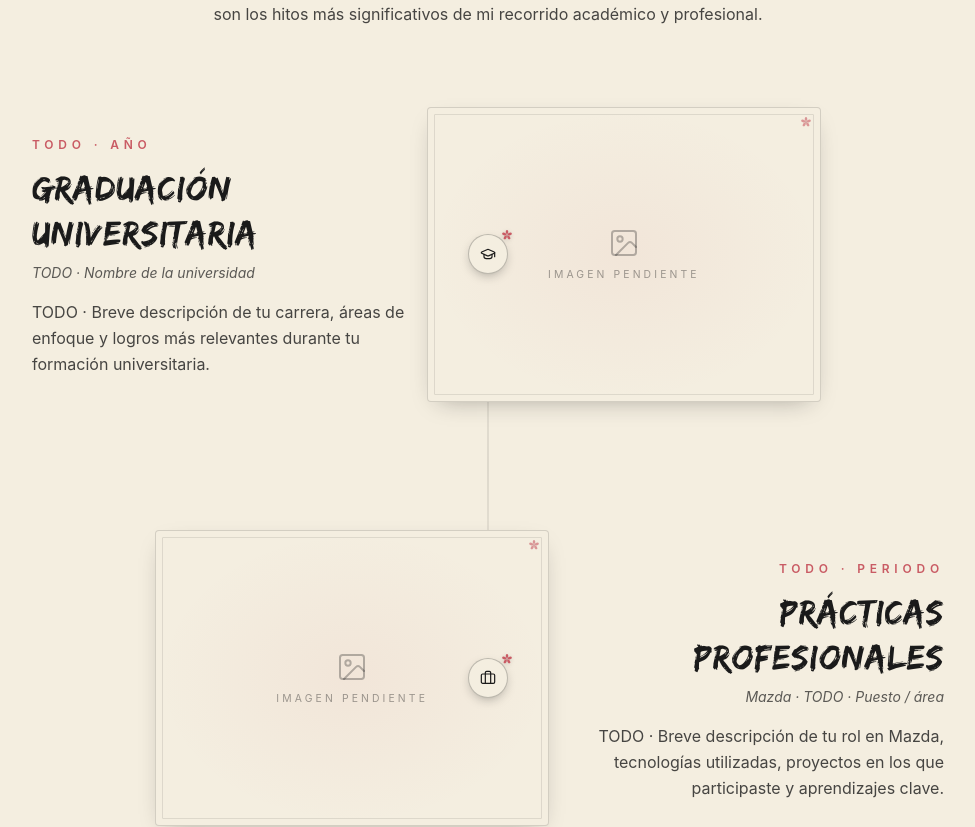
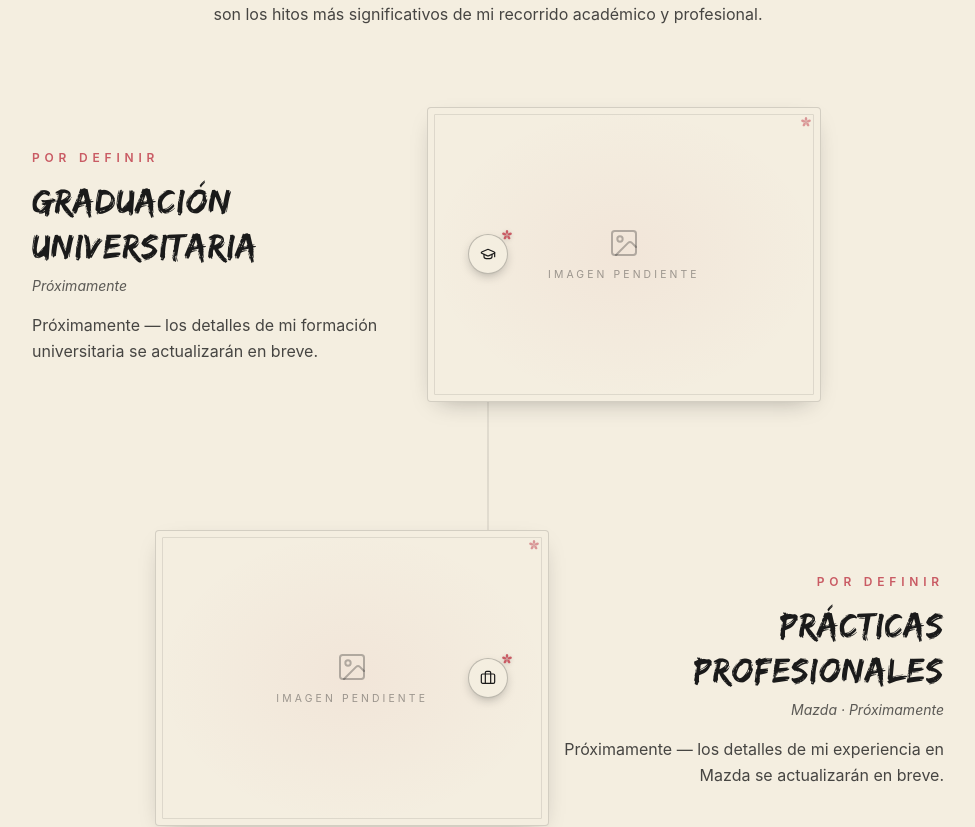
Before and after one commit to p5Patricio/Portafolio-Sakura, a React (Vite) app: page / in a window 1280 px wide. Shown: the part 2421-3248 px from the top of the page, without its empty margins (152-1127 px from the left). Built offline with nearby package versions, Linux system fonts and the light colour scheme.

Commit message:
feat(content): replace TODO placeholders in translations

```diff
--- a/src/data/translations.ts
+++ b/src/data/translations.ts
@@ -142,18 +142,18 @@ export const translations: Record<Lang, Dict> = {
       placeholderImage: 'Imagen pendiente',
       items: [
         {
-          period: 'TODO · Año',
+          period: 'Por definir',
           title: 'Graduación Universitaria',
-          institution: 'TODO · Nombre de la universidad',
+          institution: 'Próximamente',
           description:
-            'TODO · Breve descripción de tu carrera, áreas de enfoque y logros más relevantes durante tu formación universitaria.',
+            'Próximamente — los detalles de mi formación universitaria se actualizarán en breve.',
         },
         {
-          period: 'TODO · Periodo',
+          period: 'Por definir',
           title: 'Prácticas Profesionales',
-          institution: 'Mazda · TODO · Puesto / área',
+          institution: 'Mazda · Próximamente',
           description:
-            'TODO · Breve descripción de tu rol en Mazda, tecnologías utilizadas, proyectos en los que participaste y aprendizajes clave.',
+            'Próximamente — los detalles de mi experiencia en Mazda se actualizarán en breve.',
         },
       ],
     },
@@ -251,18 +251,18 @@ export const translations: Record<Lang, Dict> = {
       placeholderImage: 'Image pending',
       items: [
         {
-          period: 'TODO · Year',
+          period: 'TBD',
           title: 'University Graduation',
-          institution: 'TODO · University name',
+          institution: 'Coming soon',
           description:
-            'TODO · Brief description of your degree, areas of focus and most relevant achievements during your university studies.',
+            'Coming soon — details about my university studies will be updated shortly.',
         },
         {
-          period: 'TODO · Period',
+          period: 'TBD',
           title: 'Internship',
-          institution: 'Mazda · TODO · Role / area',
+          institution: 'Mazda · Coming soon',
           description:
-            'TODO · Brief description of your role at Mazda, technologies used, projects you contributed to and key takeaways.',
+            'Coming soon — details about my experience at Mazda will be updated shortly.',
         },
       ],
     },
```
